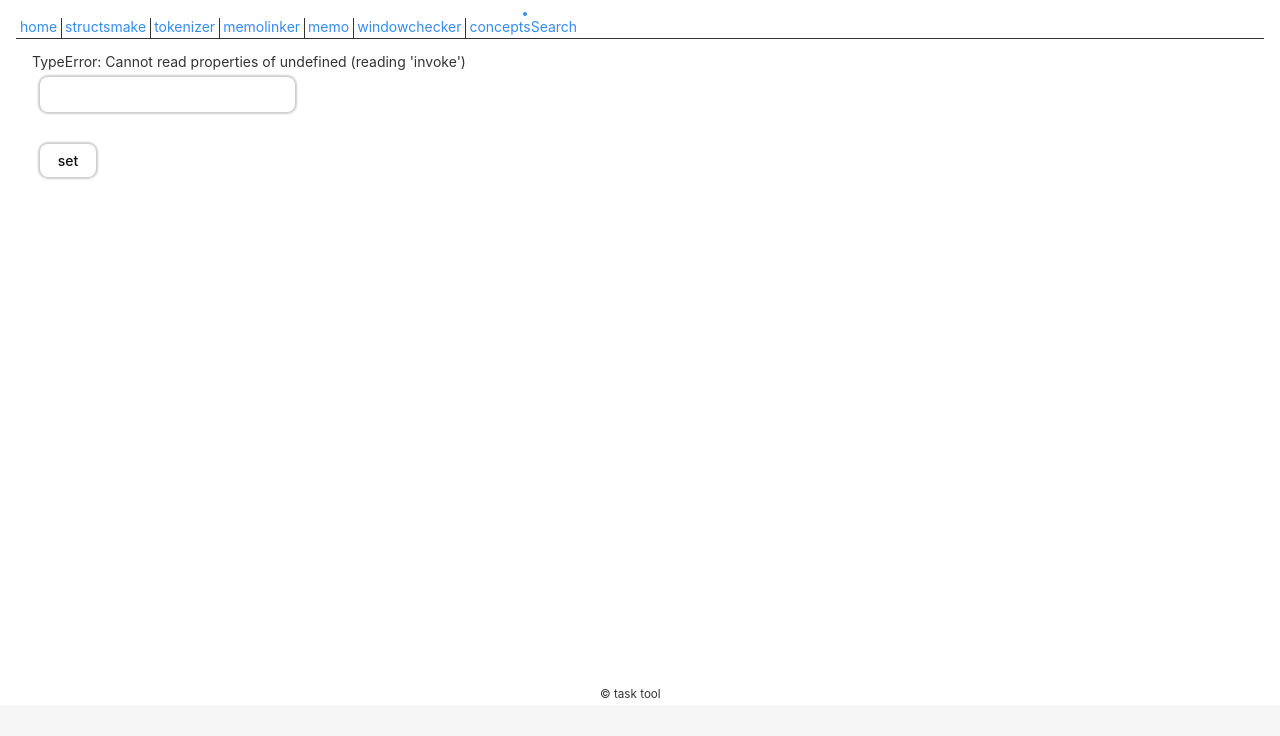
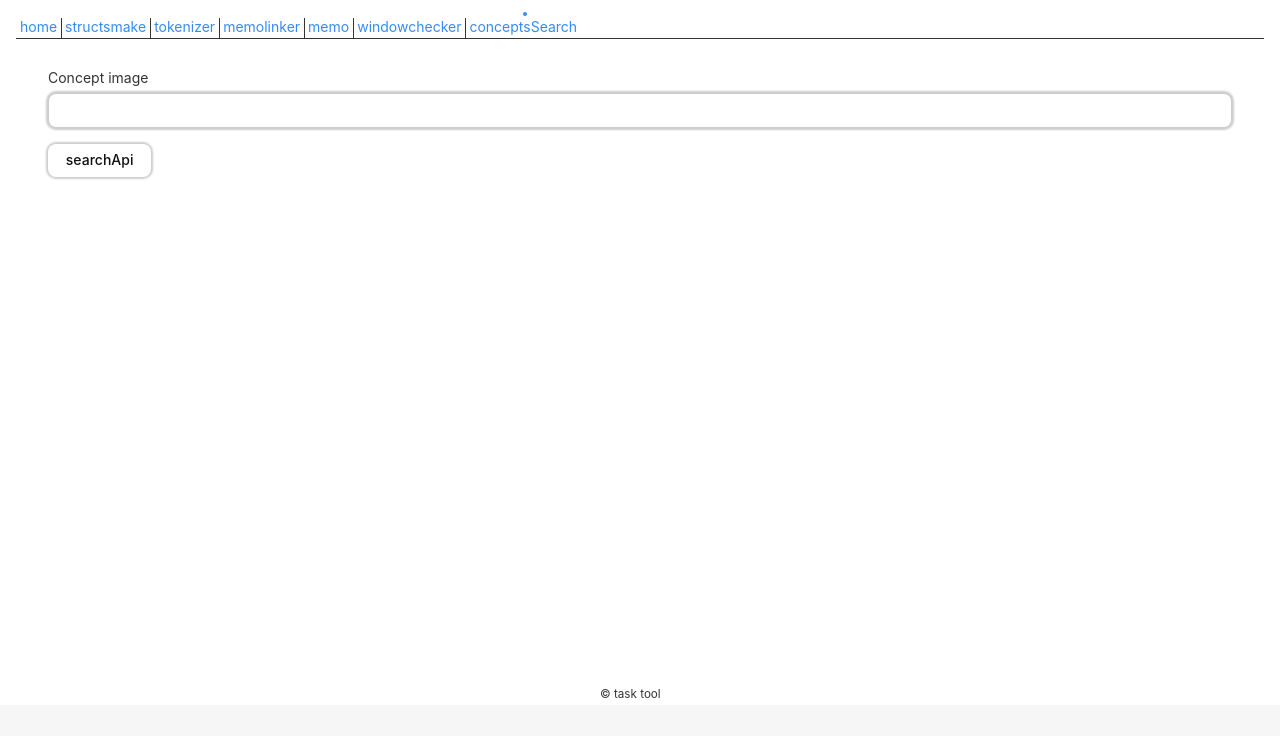
Before and after one commit to mindface/taskflow, a React (Vite) app: page / in a window 1280 px wide. Both pictures are taken after a click on the item "conceptsSearch". Shown: the top 736 px of the page. Built offline with nearby package versions, Linux system fonts and the light colour scheme.

Commit message:
change home page concept search

```diff
--- a/md/homeview.md
+++ b/md/homeview.md
@@ -1,6 +1,17 @@
 
 ### タスクのコネクション構造の連動
 (詳細)
+リンク構造
+継承内容
+認知プロセス
+社会標準
+
+既存のリンクだと
+a-A-target
+の継承の概念で個人が規定できる範囲とできない範囲は決まっている。
+
+
+
 
 ---
 
--- a/src/App.tsx
+++ b/src/App.tsx
@@ -7,7 +7,7 @@ import Tokenizer from "./pages/Tokenizer";
 import MemoLinker from "./pages/MemoLinker";
 import MemoMaker from "./pages/MemoMaker";
 import WindowChecker from "./pages/WindowChecker";
-import ConceptSearch from "./pages/ConceptSearch";
+import ConceptSearchImage from "./pages/ConceptSearchImage";
 
 import Header from "./components/Header";
 import Footer from "./components/Footer";
@@ -32,7 +32,7 @@ function App() {
           {viewtype === "memolinker" && <NotesProvider><MemoLinker /></NotesProvider> }
           {viewtype === "memo" && <NotesProvider><MemoMaker /></NotesProvider> }
           {viewtype === "windowchecker" && <WindowChecker /> }
-          {viewtype === "conceptsSearch" && <ConceptSearch /> }
+          {viewtype === "conceptsSearch" && <ConceptSearchImage /> }
         </main>
         <Footer />
       </div>
--- /dev/null
+++ b/src/components/SearchImages.tsx
@@ -0,0 +1,36 @@
+import { useEffect, useState } from "react";
+import { invoke } from "@tauri-apps/api/core";
+
+
+export function SearchImages() {
+  const [selectImageText, setSelectImageText] = useState<string>("");
+
+  const searchApi = async () => {
+    try {
+      const res = await fetch("https://www.googleapis.com/customsearch/v1?key=AIzaSyDFwqNX4wFmKZ6hxOYF-KUoANk2YOGUc2w&cx=017484227221447008033:vgneaiity80&q=cats&searchType=image",{method:"GET"})
+      const data = await res.json()
+      console.log(data)
+      // curl -G "https://customsearch.googleapis.com/customsearch/v1" \
+      //      --data-urlencode "key=AIzaSyDFwqNX4wFmKZ6hxOYF-KUoANk2YOGUc2w" \
+      //      --data-urlencode "cx=017484227221447008033:vgneaiity80" \
+      //      --data-urlencode "q=cats" \
+      //      --data-urlencode "searchType=image"
+    } catch (error) {
+      console.log(error)
+    }
+  }
+
+  return (
+    <div className="p-4 space-y-4 max-w-md">
+      <label className="block pb-4">
+        <span className="block pb-2">Concept image</span>
+        <input
+          className="border p-2 w-full"
+          value={selectImageText}
+          onChange={(e) => setSelectImageText(e.target.value)}
+        />
+      </label>
+      <button onClick={searchApi}>searchApi</button>
+    </div>
+  );
+}
--- a/src/components/VirtualDesktopView.tsx
+++ b/src/components/VirtualDesktopView.tsx
@@ -1,7 +1,7 @@
 // src/components/VirtualDesktopView.tsx
 import { useState, useEffect } from 'react';
 import { invoke } from '@tauri-apps/api/core';
-import { WindowManagerService, WindowInfo } from './VirtualDesktopViewService';
+import { ManageWindowService, WindowInfo } from '../service/ManageWindowService';
 import '../styles/virtualDesktop.css';
 
 export default function VirtualDesktopView() {
@@ -22,7 +22,7 @@ export default function VirtualDesktopView() {
       console.log('[VirtualDesktopView] Loading windows...');
       setLoading(true);
 
-      const windowsData = await WindowManagerService.getAllWindowsWithThumbnails(320, 180);
+      const windowsData = await ManageWindowService.getAllWindowsWithThumbnails(320, 180);
       console.log('[VirtualDesktopView] Received data:', windowsData);
       console.log('[VirtualDesktopView] Total windows:', windowsData.length);
 
@@ -54,7 +54,7 @@ export default function VirtualDesktopView() {
   const handleWindowClick = async (window: WindowInfo) => {
     setSelectedWindow(window);
     try {
-      await WindowManagerService.focusWindow(window.handle);
+      await ManageWindowService.focusWindow(window.handle);
     } catch (error) {
       console.error('Failed to focus window:', error);
     }
--- /dev/null
+++ b/src/pages/ConceptSearchImage.tsx
@@ -0,0 +1,10 @@
+import { SearchImages } from "../components/SearchImages";
+
+export default function ConceptsSearch() {
+
+  return (
+    <div className="p-4">
+      <SearchImages />
+    </div>
+  );
+}
--- a/src/components/VirtualDesktopViewService.ts
+++ b/src/service/ManageWindowService.ts
@@ -13,7 +13,7 @@ export interface WindowInfo {
   thumbnail?: string;
 }
 
-export class WindowManagerService {
+export class ManageWindowService {
   static async getAllWindows(): Promise<WindowInfo[]> {
     try {
       const result = await invoke<WindowInfo[]>('get_all_windows');
```
